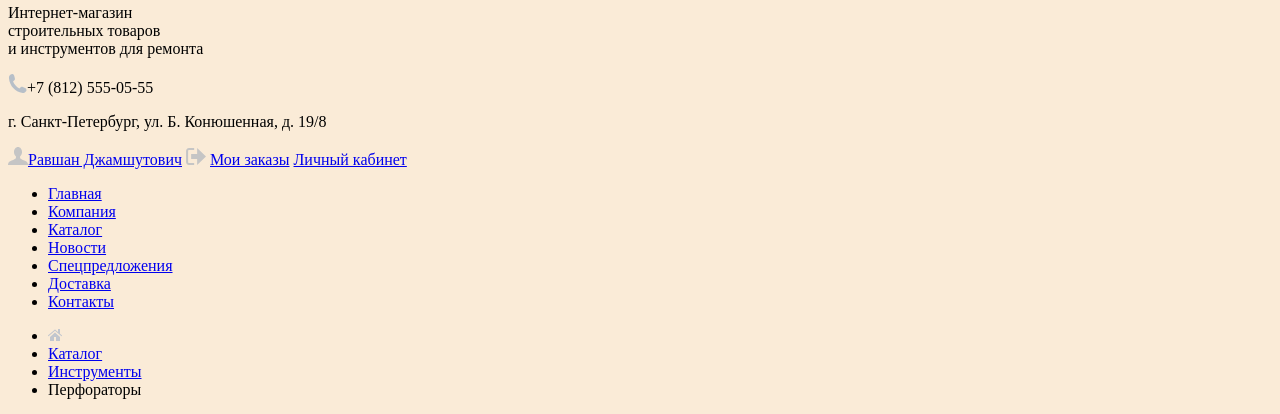
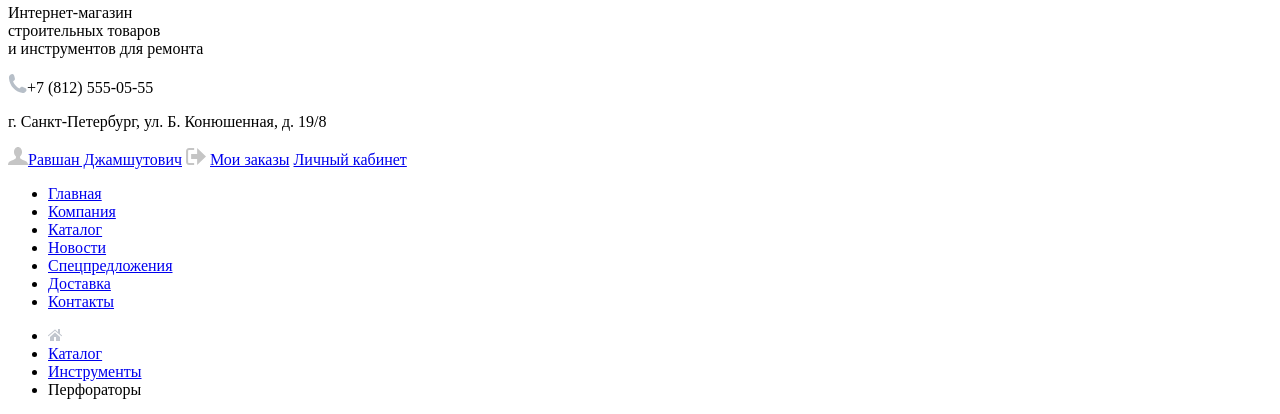
Before and after one commit to migunovaia71/1366763-technomart-28, a plain HTML site: page catalog.html in a window 1280 px wide. Shown: the part 92-506 px from the top of the page. Drawn offline with Linux system fonts and the light colour scheme.

Commit message:
Убран фон
Нужен был для проверки наличия белых иконок

```diff
--- a/catalog.html
+++ b/catalog.html
@@ -6,7 +6,7 @@
   </head>
 
 
-  <body style="background-color: antiquewhite;">
+  <body>
     <header>
       <a class="logo-technomart" href="index.html">
         <img src="img/logo-technomart-big.png" alt="Логотип Техномарт">
```
